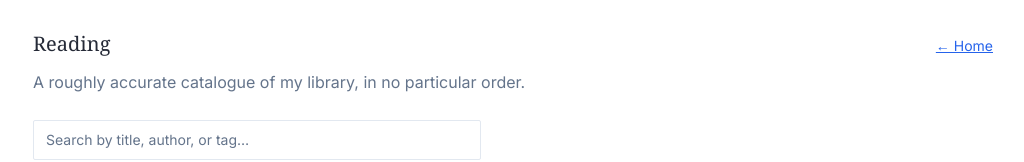
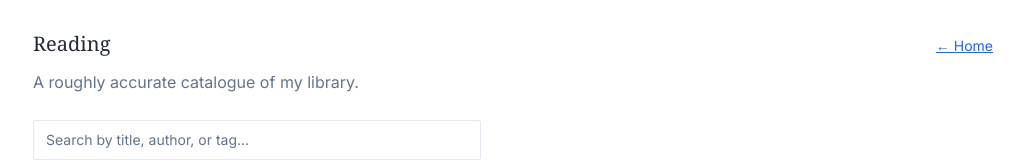
Before and after one commit to jonmgalante/galante-portfolio-hub, a React (Vite) app: page /reading in a window 1280 px wide. Shown: the part 274-436 px from the top of the page, without its empty margins (127-1151 px from the left). Built offline with nearby package versions, Linux system fonts and the light colour scheme.

Commit message:
Remove 'in no particular order' from description

```diff
--- a/src/pages/ReadingLibrary.tsx
+++ b/src/pages/ReadingLibrary.tsx
@@ -33,7 +33,7 @@ const ReadingLibrary: React.FC = () => {
           </div>
 
           <p className="text-muted-foreground max-w-2xl">
-            A roughly accurate catalogue of my library, in no particular order.
+            A roughly accurate catalogue of my library.
           </p>
 
           <div className="mt-6 max-w-md">
```
